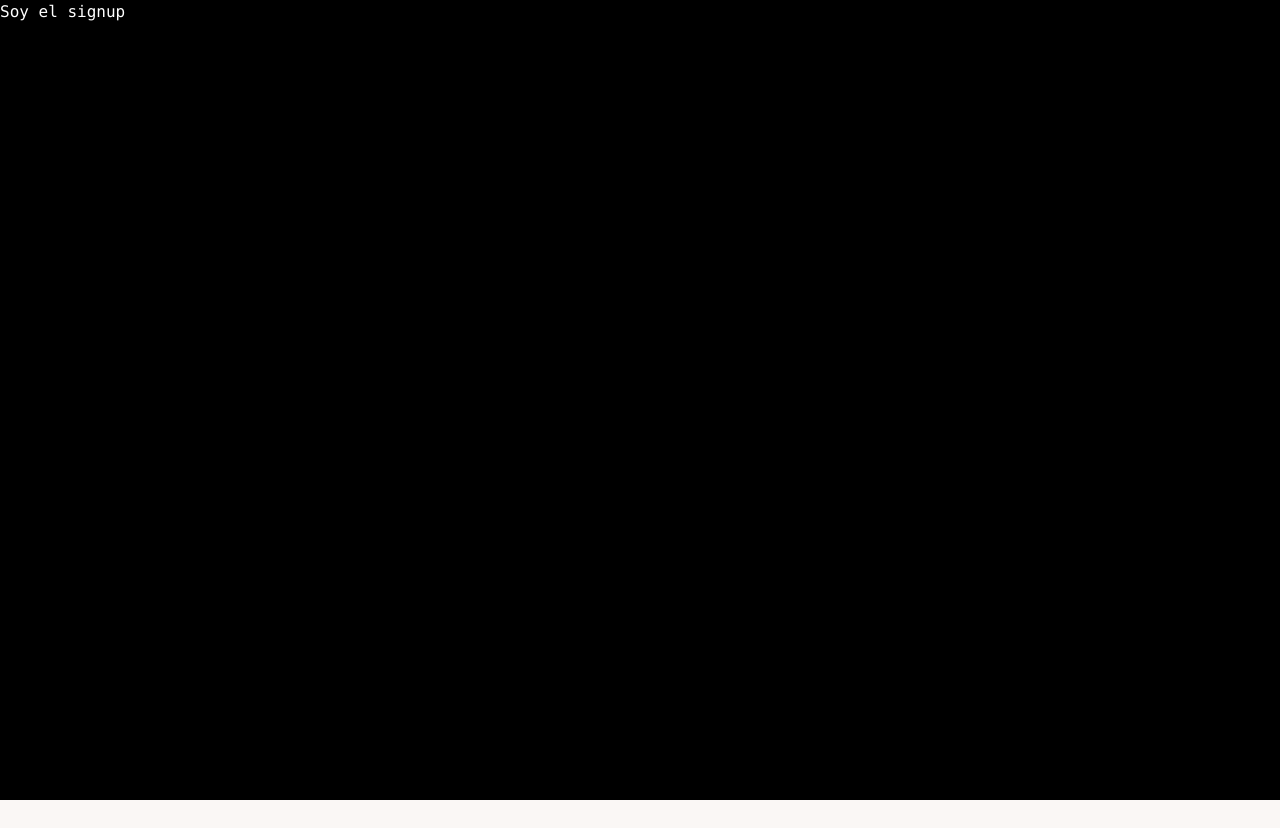
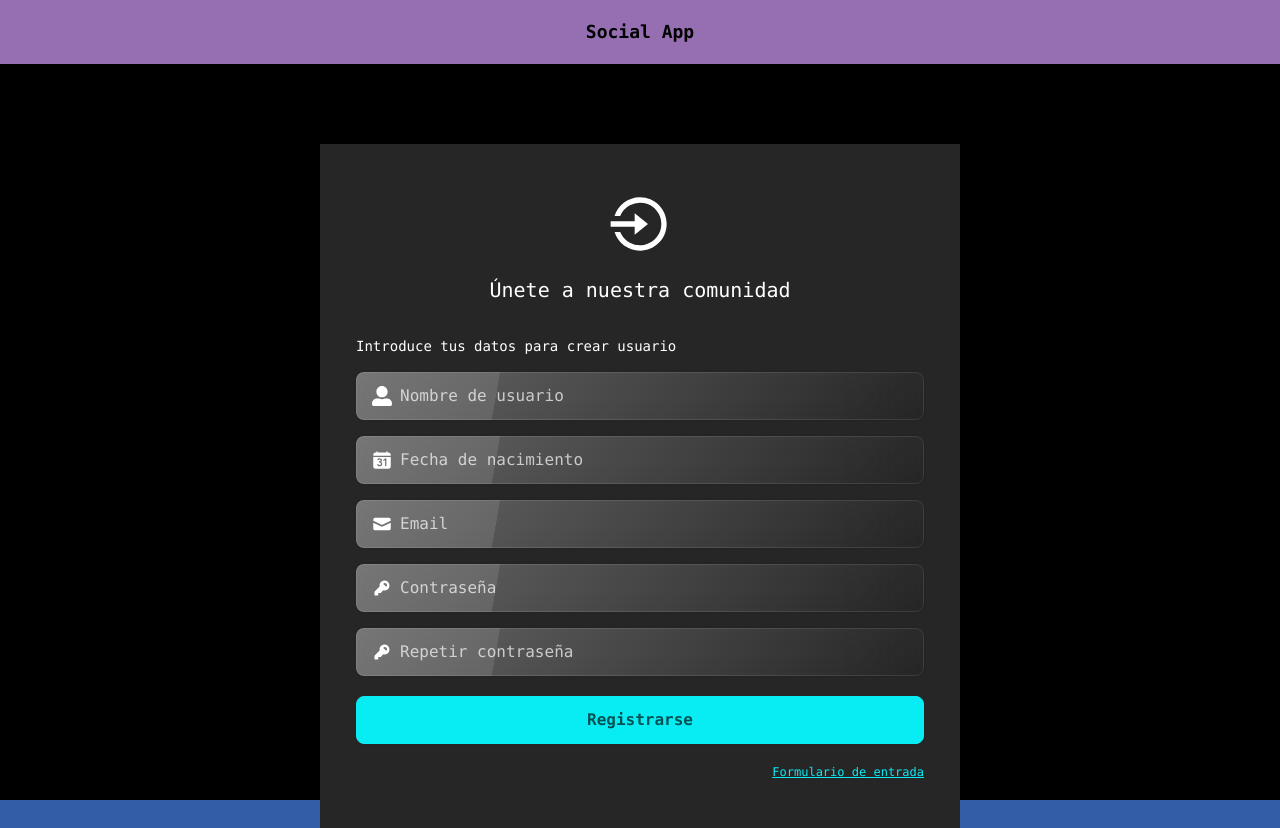
Before and after one commit to b00tc4mp/isdi-parttime-202406, a React (Create React App) app in the folder staff/angela-bernaldez/social-app/: page /sign-up in a window 1280 px wide. Before the commit the page ends 800 px from the top, so only its background shows below. Built offline with nearby package versions, Linux system fonts and the light colour scheme.

Commit message:
add social app improvements #223

```diff
--- a/staff/angela-bernaldez/social-app/public/index.html
+++ b/staff/angela-bernaldez/social-app/public/index.html
@@ -1,5 +1,5 @@
 <!DOCTYPE html>
-<html lang="es" data-theme="cupcake">
+<html lang="es" data-theme="aqua">
   <head>
     <meta charset="utf-8" />
     <link rel="icon" href="%PUBLIC_URL%/favicon.ico" />
--- a/staff/angela-bernaldez/social-app/src/components/LogInForm.jsx
+++ b/staff/angela-bernaldez/social-app/src/components/LogInForm.jsx
@@ -1,8 +1,47 @@
-import { Link } from "react-router-dom";
-import { IconEmail, IconLogin, IconPassword } from "./icons";
-import classNames from "classnames";
+import { Link } from "react-router-dom"
+import { IconEmail, IconLogin, IconPassword } from "./icons"
+import classNames from "classnames"
+import { EmailNotValidError } from "../tools/errors"
+import { useState } from "react"
 
-function LoginForm({ className }) {
+function LoginForm({ className, onSubmit }) {
+    const [errors, setErrors] = useState(null) // variable de lectura (errors), función de escritura (setErrors)
+
+    // en un componente tenemos:
+    // presentacion: CSS
+    // estructura: HTML
+    // lógica front: javascript (la logica asociada al componente)
+
+    // recoger datos y dejar que la lógica de negocio trate esos datos
+
+    const submit = (event) => {
+        // manejar lógica básica de front
+        // validaciones síncronas de los datos
+        // enviar los datos en formato correcto al login
+        // de alguna forma quedarse esperando órdenes del login
+        event.preventDefault()
+
+        const { email: inputEmail, password: inputPassword } = event.target
+        const emailRegexp = new RegExp(
+            /^(([^<>()[\]\\.,;:\s@"]+(\.[^<>()[\]\\.,;:\s@"]+)*)|.(".+"))@((\[[0-9]{1,3}\.[0-9]{1,3}\.[0-9]{1,3}\.[0-9]{1,3}\])|(([a-zA-Z\-0-9]+\.)+[a-zA-Z]{2,}))$/
+        );
+
+        try {
+            if (!emailRegexp.test(inputEmail.value))
+              throw new EmailNotValidError("Email is not valid");
+
+            onSubmit(event);
+          } catch (error) {
+            if (error.constructor.name === "EmailNotValidError") {
+              setErrors((_errors) =>
+                _errors
+                  ? [..._errors, "El email no es válido"]
+                  : ["El email no es válido"]
+              );
+              inputEmail.focus();
+            }
+          }
+        };
 
     return (
         <>
@@ -12,7 +51,7 @@ function LoginForm({ className }) {
               className
             )}
           >
-        <form>
+            <form onSubmit={submit}>
               <div className="grid mb-5">
                 <IconLogin className="place-self-center w-16 h-16" />
               </div>
@@ -24,6 +63,9 @@ function LoginForm({ className }) {
                 <label
                   className={classNames(
                     "input input-bordered input-ghost glass flex items-center gap-2 mb-4",
+                    {
+                      "input-error": errors,
+                    }
                   )}
                 >
                   <IconEmail fill="white" />
@@ -46,6 +88,9 @@ function LoginForm({ className }) {
                   />
                 </label>
               </fieldset>
+              <div id="show-errors">
+                <span>{errors}</span>
+              </div>
               <div className="mb-5 grid">
                 <button
                   type="submit"
--- a/staff/angela-bernaldez/social-app/src/components/icons.jsx
+++ b/staff/angela-bernaldez/social-app/src/components/icons.jsx
@@ -67,3 +67,39 @@ export function IconMenu(...props) {
       </svg>
     );
   }
+
+export function IconCalendar(props) {
+  return (
+    <svg
+      xmlns="http://www.w3.org/2000/svg"
+      viewBox="0 0 512 512"
+      fill="currentColor"
+      className="h-5 w-5"
+      {...props}
+    >
+      <path
+        fillRule="evenodd"
+        d="M416 64h-16V48.45c0-8.61-6.62-16-15.23-16.43A16 16 0 0 0 368 48v16H144V48.45c0-8.61-6.62-16-15.23-16.43A16 16 0 0 0 112 48v16H96a64 64 0 0 0-64 64v12a4 4 0 0 0 4 4h440a4 4 0 0 0 4-4v-12a64 64 0 0 0-64-64zm60 112H36a4 4 0 0 0-4 4v236a64 64 0 0 0 64 64h320a64 64 0 0 0 64-64V180a4 4 0 0 0-4-4zM239.58 401.1c-12.17 9.61-28.75 14.9-46.7 14.9-27.87 0-48.48-18.16-57.66-33.7a16 16 0 0 1 27.56-16.3c1.08 1.84 11.15 18 30.1 18 16.66 0 36.12-7.29 36.12-27.82 0-6.25-1.22-14.95-7-20.88-8.54-8.74-22.75-12.67-30.11-12.67a16 16 0 0 1 0-32c4.85 0 17.41-2.6 25.28-10.65a22 22 0 0 0 6.57-16.08c0-23.23-28.63-23.9-31.89-23.9-17.34 0-23.8 10.61-24.07 11.06a16 16 0 1 1-27.55-16.26c7.64-13 25.22-26.8 51.62-26.8 16.44 0 31.76 4.77 43.13 13.42 13.39 10.2 20.76 25.28 20.76 42.48A54 54 0 0 1 240 302.35c-1.15 1.18-2.36 2.28-3.59 3.35a66.18 66.18 0 0 1 8.42 7.23c10.56 10.8 16.14 25.75 16.14 43.25.03 18.06-7.58 34.01-21.39 44.92zM368 396a16 16 0 0 1-32 0V256.29l-22.51 16.59a16 16 0 1 1-19-25.76l43.42-32a16 16 0 0 1 9.49-3.12h4.6a16 16 0 0 1 16 16z"
+        clipRule="evenodd"
+      />
+    </svg>
+  );
+}
+
+export function IconUser(props) {
+  return (
+    <svg
+      xmlns="http://www.w3.org/2000/svg"
+      viewBox="0 0 512 512"
+      fill="currentColor"
+      className="h-5 w-5"
+      {...props}
+    >
+      <path
+        fillRule="evenodd"
+        d="M256 288c79.5 0 144-64.5 144-144S335.5 0 256 0 112 64.5 112 144s64.5 144 144 144zm128 32h-55.1c-22.2 10.2-46.9 16-72.9 16s-50.6-5.8-72.9-16H128C57.3 320 0 377.3 0 448v16c0 26.5 21.5 48 48 48h416c26.5 0 48-21.5 48-48v-16c0-70.7-57.3-128-128-128z"
+        clipRule="evenodd"
+      />
+    </svg>
+  );
+}
--- a/staff/angela-bernaldez/social-app/src/components/index.jsx
+++ b/staff/angela-bernaldez/social-app/src/components/index.jsx
@@ -1,7 +1,9 @@
 import _Footer from "./Footer.jsx";
 import _Header from "./Header.jsx";
 import _LogInForm from "./LogInForm.jsx";
+import _SignUpForm from "./SignUpForm.jsx";
 
 export const Footer = _Footer;
 export const Header = _Header;
 export const LogInForm = _LogInForm;
+export const SignUpForm = _SignUpForm;
--- a/staff/angela-bernaldez/social-app/src/pages/LogIn.jsx
+++ b/staff/angela-bernaldez/social-app/src/pages/LogIn.jsx
@@ -1,16 +1,26 @@
-import { Component } from "react"
-import { Header, Footer, LogInForm } from "../components"
+import { Component } from "react";
+import { Footer, Header, LogInForm } from "../components";
 
 class LogIn extends Component {
   render() {
     return (
       <>
         <Header />
-                <LogInForm />
-                <Footer />
+        <section className="w-screen h-[calc(100vh-var(--header-heigth))] xs:pt-20 max-xs:pt-16">
+          <LogInForm
+            className="mx-auto"
+            onSubmit={(event) => {
+              // llamar a la api en busca del usuario con contraseña y correo
+              // si el auth no sale bien avisa al compo LoginForm para que lance errores
+              // si el auth sale bien redirige al usuario a la home
+              console.log(event);
+            }}
+          />
+        </section>
+        {/* <Footer /> */}
       </>
-        )
+    );
   }
 }
 
-export default LogIn
+export default LogIn;
--- a/staff/angela-bernaldez/social-app/src/pages/SignUp.jsx
+++ b/staff/angela-bernaldez/social-app/src/pages/SignUp.jsx
@@ -1,8 +1,22 @@
 import { Component } from "react";
+import { Footer, Header, SignUpForm } from "../components";
 
 class SignUp extends Component {
   render() {
-    return <>Soy el signup</>;
+    return (
+      <>
+        <Header />
+        <section className="w-screen h-[calc(100vh-var(--header-heigth))] xs:pt-20 max-xs:pt-16">
+          <SignUpForm
+            className="mx-auto"
+            onSubmit={(event) => {
+              console.log(event);
+            }}
+          />
+        </section>
+        {/* <Footer /> */}
+      </>
+    );
   }
 }
 
```
Lines whose indentation alone changed are shown as unchanged.
